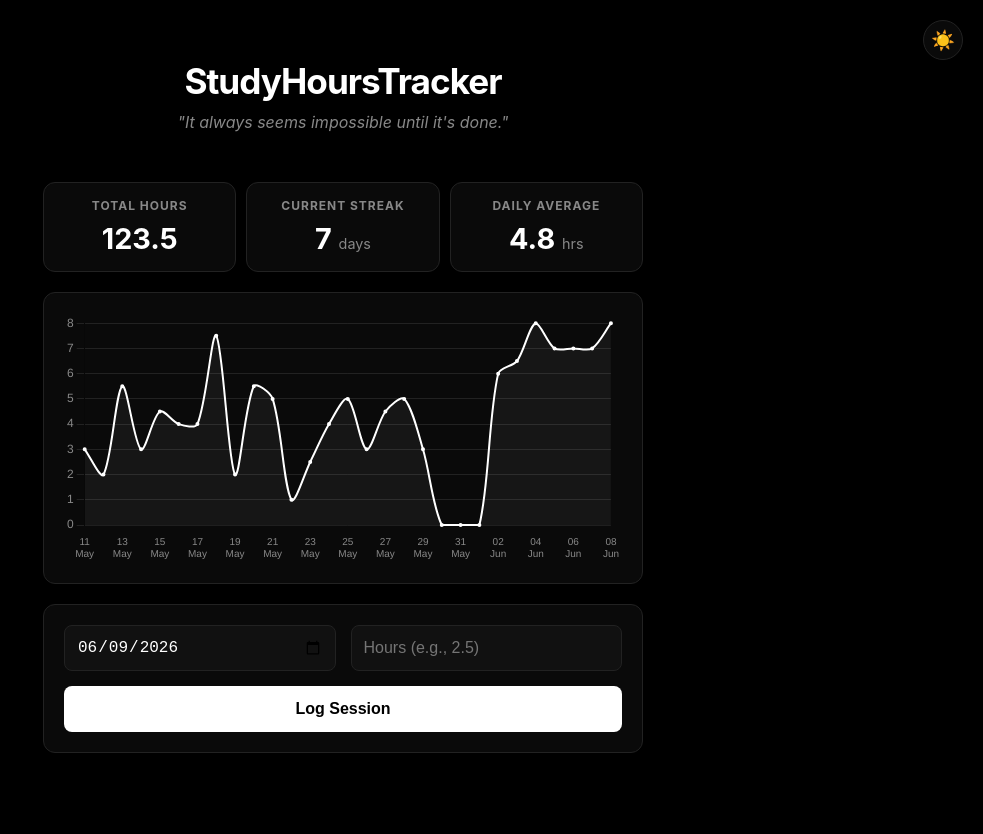
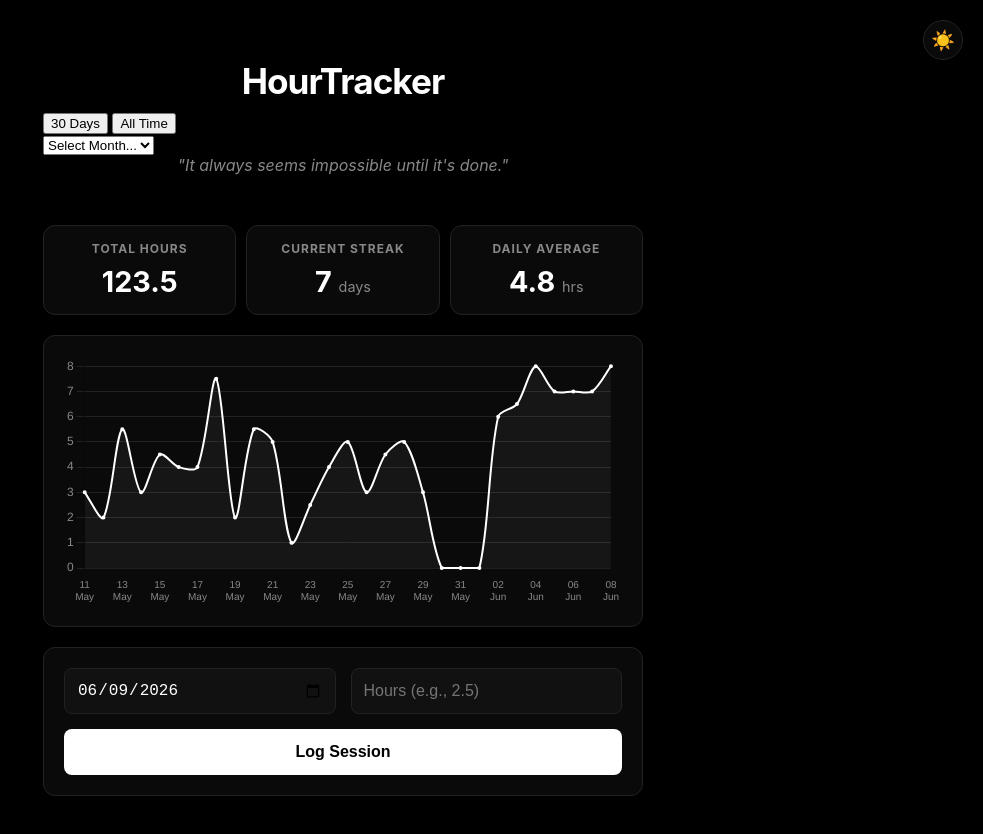
Before and after one commit to Anumodtp/studyHoursTracker, a plain HTML site: page index.html in a window 1280 px wide. Shown: the whole page, without its empty margins (297-1280 px from the left). Before the commit the page ends 800 px from the top, so only its background shows below. Drawn offline with nearby package versions, Linux system fonts and the light colour scheme.

Commit message:
Update index.html

```diff
--- a/index.html
+++ b/index.html
@@ -11,7 +11,17 @@
     <button id="theme-toggle" class="theme-toggle">☀️</button>
 
     <div class="container">
-        <h1 class="app-title">StudyHoursTracker</h1>
+        <h1 class="app-title">HourTracker</h1>
+
+        <div class="view-controls">
+            <div class="view-toggle">
+                <button id="btn-30days" class="active">30 Days</button>
+                <button id="btn-all">All Time</button>
+            </div>
+            <select id="month-select" class="month-select">
+                <option value="">Select Month...</option>
+            </select>
+        </div>
 
         <div class="quote-container" id="quote-container">
             </div>
```
